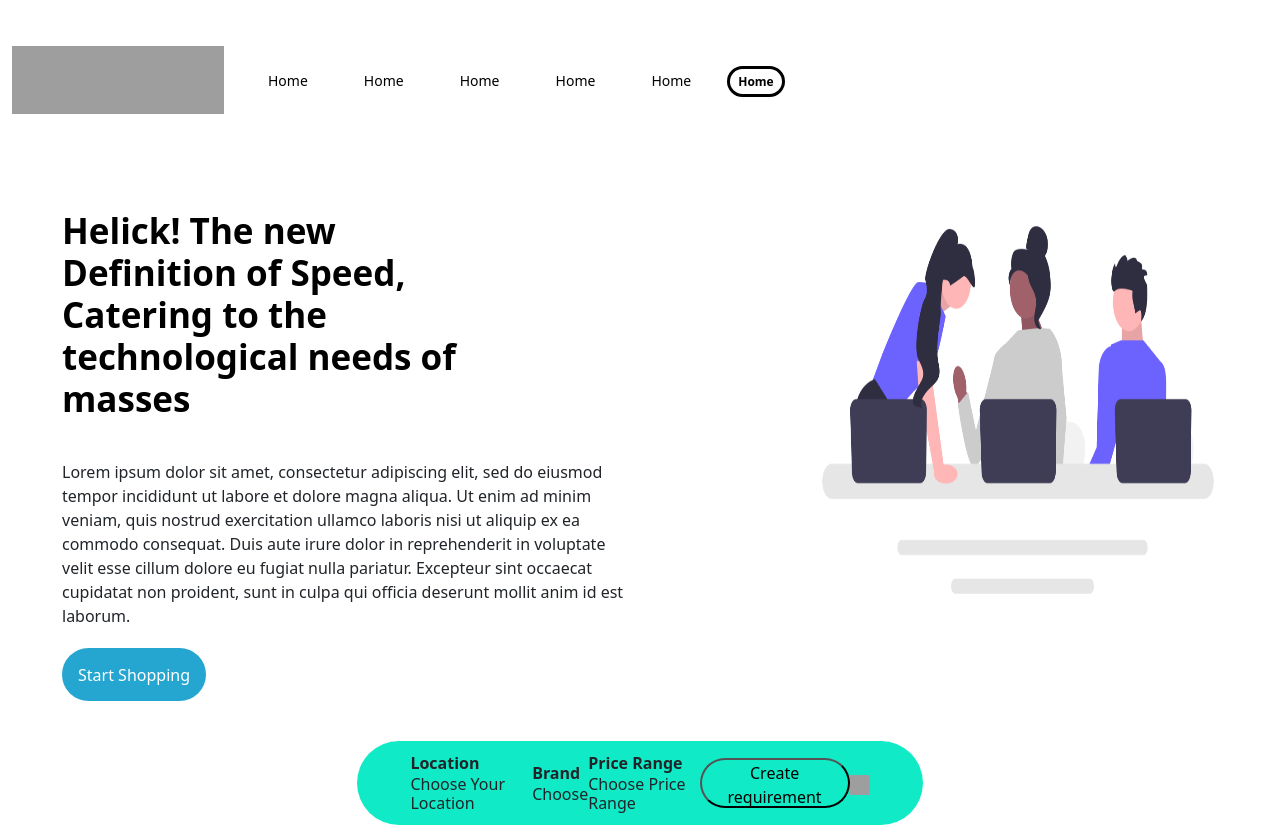
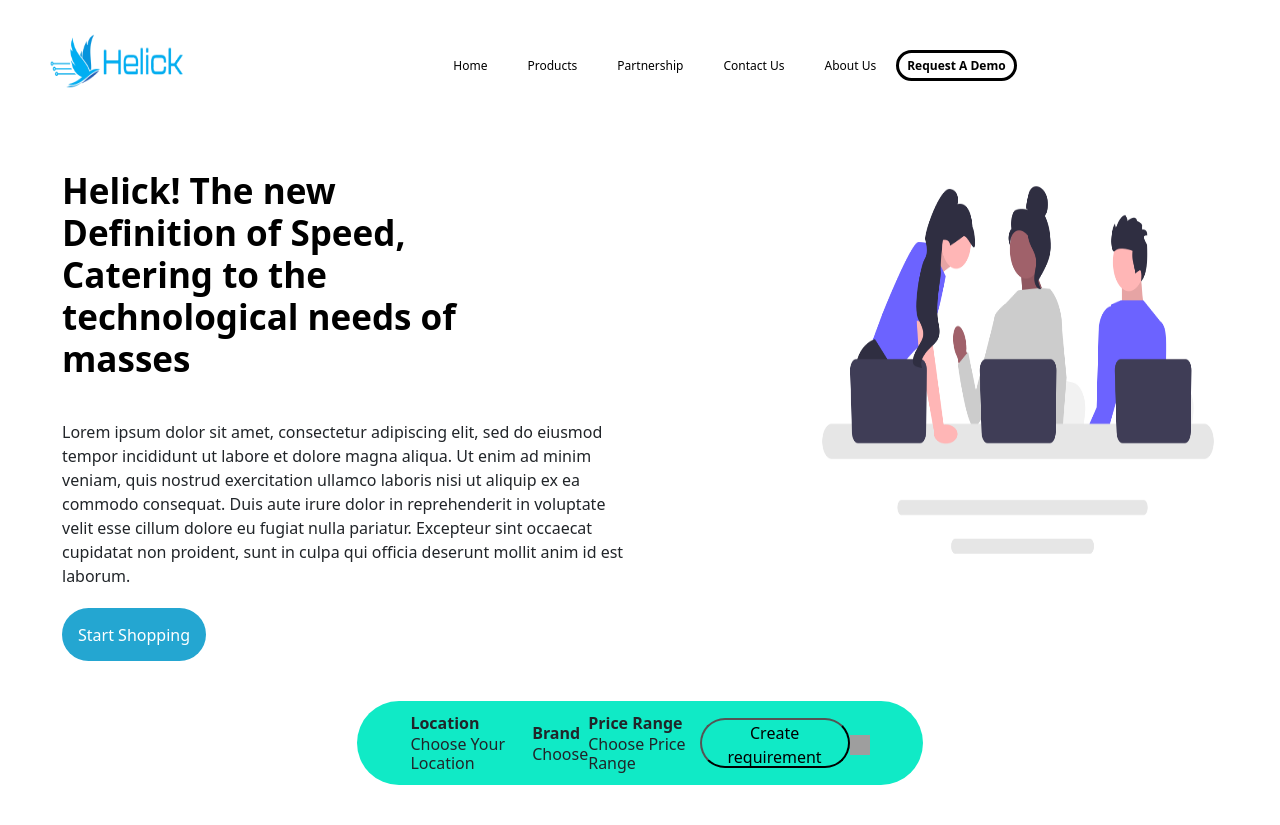
Before and after one commit to RAZDYP/Helick, a React (Create React App) app: page / in a window 1280 px wide. After the commit the page ends 800 px from the top, so only its background shows below. Built offline with nearby package versions, Linux system fonts and the light colour scheme; grey boxes are pictures that could not be loaded.

Commit message:
fsat: made the  navbar responsive
Co-authored-by: rajdeeprajdeep03@gmail.com <rajdeeprajdeep03@gmail.com>

```diff
--- a/src/components/Header/Header.jsx
+++ b/src/components/Header/Header.jsx
@@ -1,66 +1,52 @@
-import React from "react";
-import { Navbar, Nav, Dropdown, Container, NavDropdown } from 'react-bootstrap'
-import { Link, Redirect, useHistory } from 'react-router-dom'
-import logo from "../HELLICK-2-1.png"
+import React from "react"
+import { Navbar, Nav, Dropdown } from 'react-bootstrap'
+import { Link } from 'react-router-dom'
+import logo from "../../images/logo.png"
 import "./header.css"
 
 export default function Header() {
     return (
-        // <header>
-        //     <span className='nav1con'>
-        //         <Navbar className="navbaar" variant="dark" >
-        //             <Container>
-        //                 <Navbar.Toggle aria-controls="basic-navbar-nav" />
-        //                 {/* <div className="logo"> <a href="/"><img src={logo} alt="logo" width="140" height="60" /></a></div> */}
-        //                 {/* <Navbar.Brand href="/" ><span className="name" >Helick</span></Navbar.Brand> */}
-        //                 <Navbar.Brand href="#home">
-        //                     <img
-        //                         alt=""
-        //                         src={logo}
-        //                         width="140"
-        //                         height="60"
-        //                         className="d-inline-block align-top logo"
-        //                     />
-        //                 </Navbar.Brand>
-        //                 <Navbar.Collapse id="basic-navbar-nav">
-        //                     <Nav className='mx-auto naav'>
-        //                         <Link to="/" ><span className="navlnk">Home</span></Link>
-        //                         <Link to="/product" ><span className="navlnk">Product</span></Link>
-        //                         <Link to="/partnership" ><span className="navlnk">Partnership</span></Link>
-        //                         <Link to="/about" ><span className="navlnk">About Us </span></Link>
-        //                         <Link to="/contact" ><span className="navlnk">Contact Us </span></Link>
-        //                         <Link to="/demo"><span className="demo">Request A Demo </span></Link>
-        //                     </Nav>
-        //                 </Navbar.Collapse>
-        //             </Container>
-        //         </Navbar>
-        //     </span>
-        // </header>
         <header>
-            <Navbar className="navbaar" expand="lg">
-                <Container className="nav-container">
-                    <Navbar.Brand href="#home">
-                        <img
-                            alt=""
-                            src={logo}
-                            width="140"
-                            height="60"
-                            className="d-inline-block align-top logo"
-                        />
-                    </Navbar.Brand>
-                    <Navbar.Toggle aria-controls="basic-navbar-nav" />
-                    <Navbar.Collapse id="basic-navbar-nav">
-                        <Nav className="me-auto">
-                            <Nav.Link href="#home"><span className="navlnk">Home</span></Nav.Link>
-                            <Nav.Link href="#link"><span className="navlnk">Home</span></Nav.Link>
-                            <Nav.Link href="#link"><span className="navlnk">Home</span></Nav.Link>
-                            <Nav.Link href="#link"><span className="navlnk">Home</span></Nav.Link>
-                            <Nav.Link href="#link"><span className="navlnk">Home</span></Nav.Link>
-                            <Nav.Link href="#link"><span className="demo">Home</span></Nav.Link>
+            {/* -------------BIG SCREENS----------- */}
+
+            <span className='nav1con'>
+                <Navbar className="navbaar" variant="dark" >
+                    <div className="logo"> <a href="/"><img src={logo} alt="logo" width="140" height="60" /></a></div>
+                    <Nav className='mx-auto naav justify-content-end'>
+                        <Link to="/" ><span className="navlnk">Home</span></Link>
+                        <Link to="/" ><span className="navlnk">Products</span></Link>
+                        <Link to="/" ><span className="navlnk">Partnership</span></Link>
+                        <Link to="/" ><span className="navlnk">Contact Us </span></Link>
+                        <Link to="/" ><span className="navlnk">About Us </span></Link>
+                        <Link to="/" ><span className="navlnk demo">Request A Demo </span></Link>
+                    </Nav>
+                </Navbar>
+            </span>
+
+
+            {/* ----------SMALL SCREENS------------ */}
+            <span className="nav2con">
+                <Navbar className="navbaar2" variant="dark" >
+                    <span className='sidetoside'>
+                        <div className="logo"> <a href="/"><img src={logo} alt="logo" width="140" height="60" /></a></div>
+                        <Nav className='naav justify-content-end'>
+                            <Dropdown>
+                                <Dropdown.Toggle id="naav-more" variant='flat1' size="ol" >
+                                    More
+                                </Dropdown.Toggle>
+                                <Dropdown.Menu align="end">
+                                    <Dropdown.Item href="/" >Home</Dropdown.Item>
+                                    <Dropdown.Item href="/" >Products</Dropdown.Item>
+                                    <Dropdown.Item href="/" >Partnership</Dropdown.Item>
+                                    <Dropdown.Item href="/" >Contact Us </Dropdown.Item>
+                                    <Dropdown.Item href="/" >About Us </Dropdown.Item>
+                                    <Dropdown.Item href="/" >Request A Demo </Dropdown.Item>
+                                </Dropdown.Menu>
+                            </Dropdown>
                         </Nav>
-                    </Navbar.Collapse>
-                </Container>
-            </Navbar>
+                    </span>
+                </Navbar>
+            </span>
         </header>
-    );
+    )
 }
--- a/src/components/Header/header.css
+++ b/src/components/Header/header.css
@@ -1,16 +1,25 @@
 /* -------NAVBAR(HEADER)------- */
-header {
+header{
   display: flex;
   flex-direction: row;
   align-items: center;
   justify-content: space-between;
 }
 
+@media screen and (min-width: 992px) {
   .navbaar {
-  min-height: 20vh;
-  padding: 12px 20px 12px 0;
-  background-color: #fff;
+    min-height: 15vh;
+    width: 100vw;
+    padding: 12px 20px 12px 20px;
     z-index: 2;
+    display: flex;
+    flex-direction: row;
+    align-items: center;
+    justify-content: space-between;
+    }
+
+  .nav2con {
+    display: none;
   }
 
   .f5 {
@@ -19,21 +28,13 @@ header {
     font-weight: 400;
   }
 
-.name {
-  font-size: 30px;
+  .logo {
+    font-size: 20px;
     letter-spacing: -1px;
-  color: blue;
+    color: #000;
 
     padding-left: 30px;
     font-weight: 600;
-}
-
-.logo {
-  width: 212px;
-  height: 68px;
-  left: 77px;
-  top: 43px;
-
   }
 
   br {
@@ -42,20 +43,9 @@ br {
 
   .navlnk {
     color: #000;
-  font-size: 14px;
+    font-size: 12px;
     font-weight: 500;
     padding: 0 20px 0 20px;
-}
-
-.naav a {
-  text-decoration: none;
-}
-
-.navlnk:hover {
-  color: #000;
-  border-bottom: 3px solid #0066ff;
-  font-weight: 500;
-  transition: 0.1s ease-in-out;
   }
 
   .demo {
@@ -72,3 +62,91 @@ br {
     color: #fff;
     transition: 0.3s ease-in-out;
   }
+}
+
+/* ------------NAVBAR(small screens)----------- */
+
+@media screen and (max-width: 991px) {
+  .nav1con {
+    display: none;
+  }
+
+  .nav2con {
+    width: 100%;
+  }
+
+  .navbaar2 {
+    min-height: 20vh;
+    padding: 12px 0;
+    background-color: #fff;
+    z-index: 2;
+  }
+
+  .sidetoside {
+    display: flex;
+    align-items: center;
+    width: 90%;
+    justify-content: space-between;
+  }
+
+  .f5 {
+    color: #000;
+    font-size: 8px;
+    font-weight: 400;
+  }
+
+  .logo {
+    padding-left: 24px;
+    flex: 1;
+  }
+
+  br {
+    line-height: 0.2;
+  }
+
+  .hb {
+    display: flex;
+    align-items: right;
+    justify-content: right;
+  }
+
+  .hbmenu {
+    width: 20px;
+    height: 2px;
+    background-color: rgb(255, 255, 255);
+    margin: 4px 0;
+  }
+
+  .navlnk {
+    color: #000;
+    font-size: 12px;
+    font-weight: 500;
+    padding: 0 6px 0 6px;
+  }
+
+
+  .navlnk:hover {
+    color: #000;
+    border-bottom: 3px solid #0066ff;
+    font-weight: 500;
+    transition: 0.1s ease-in-out;
+  }
+}
+
+a{
+  text-decoration: none;
+  margin-top: 7px;
+}
+a:hover{
+  text-decoration: none;
+}
+
+@keyframes scale{
+
+  0% {
+    opacity: 0;
+  }
+  100% {
+    opacity: 1;
+  }
+}
```
Also changed, not shown: src/images/logo.png (added). Lines whose indentation alone changed are shown as unchanged.
